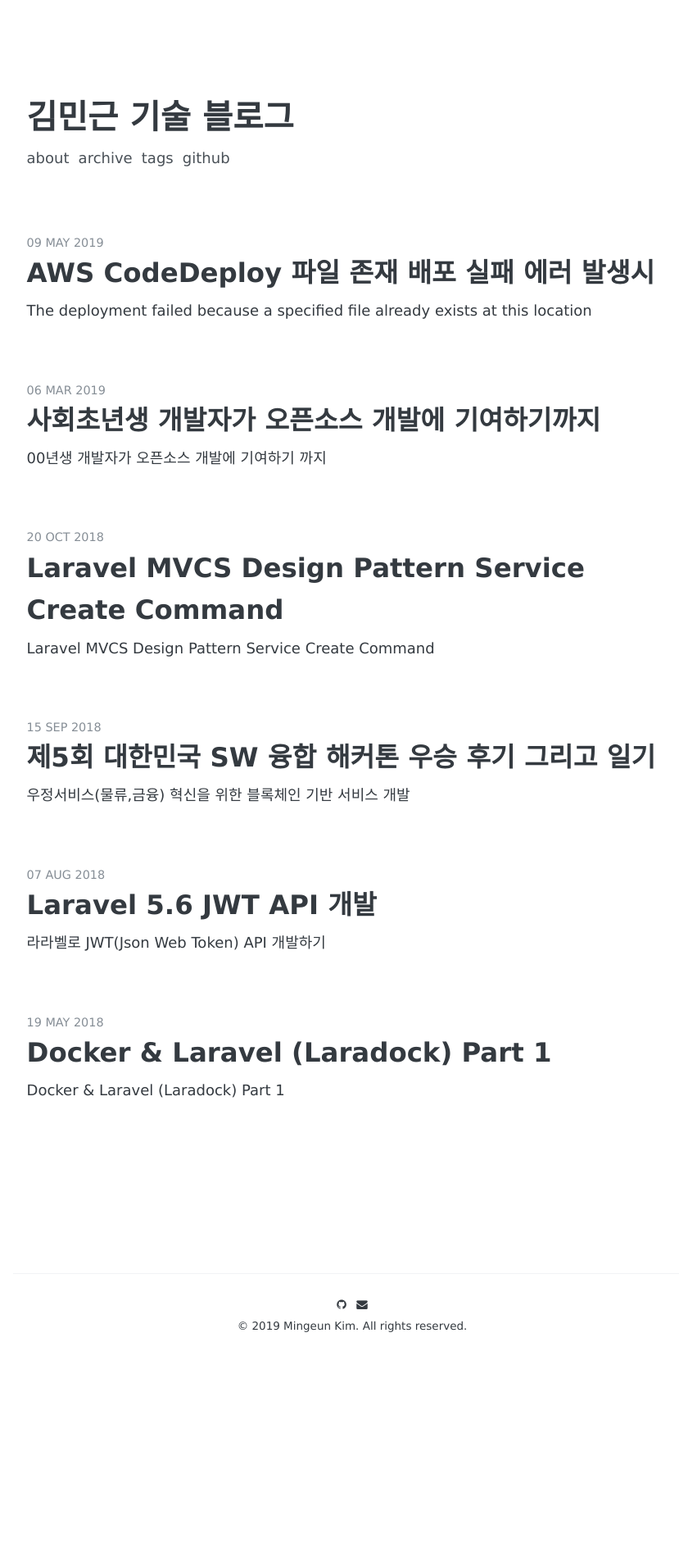
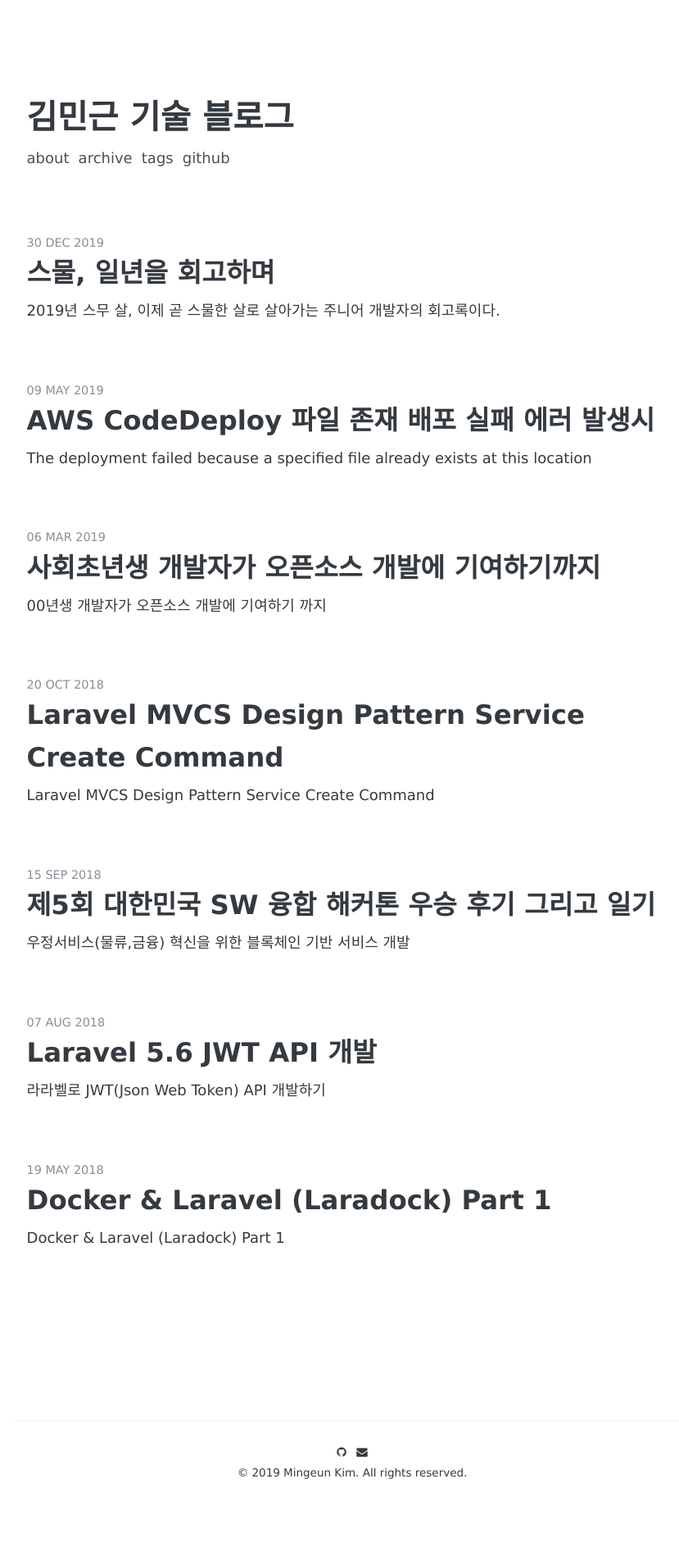
Before and after one commit to mingeunkim/mingeunkim.github.io, a Jekyll site: the page built from index.html, in a window 1280 px wide. Shown: the whole page at 82% size, without its empty margins (210-1039 px from the left). Built offline with Jekyll 4.4.1, drawn with Linux system fonts in a browser that asks for light colours; some web fonts are replaced; the list of posts is cut into pages by our own code; a file with an impossible date is left out; before the commit the page ends 1718 px from its top, so only the background shows below that.

Commit message:
modify post header

```diff
--- a/_posts/2019-12-30-2020-memoris.md
+++ b/_posts/2019-12-30-2020-memoris.md
@@ -1,9 +1,9 @@
 ---
 layout: post
 title: '스물, 일년을 회고하며'
-description: 'The deployment failed because a specified file already exists at this location'
+description: '2019년 스무 살, 이제 곧 스물한 살로 살아가는 주니어 개발자의 회고록이다.'
 comments: true
-date: 2019-12-300
+date: 2019-12-30
 author: 김민근
 tags: [Memoirs]
 ---
```
